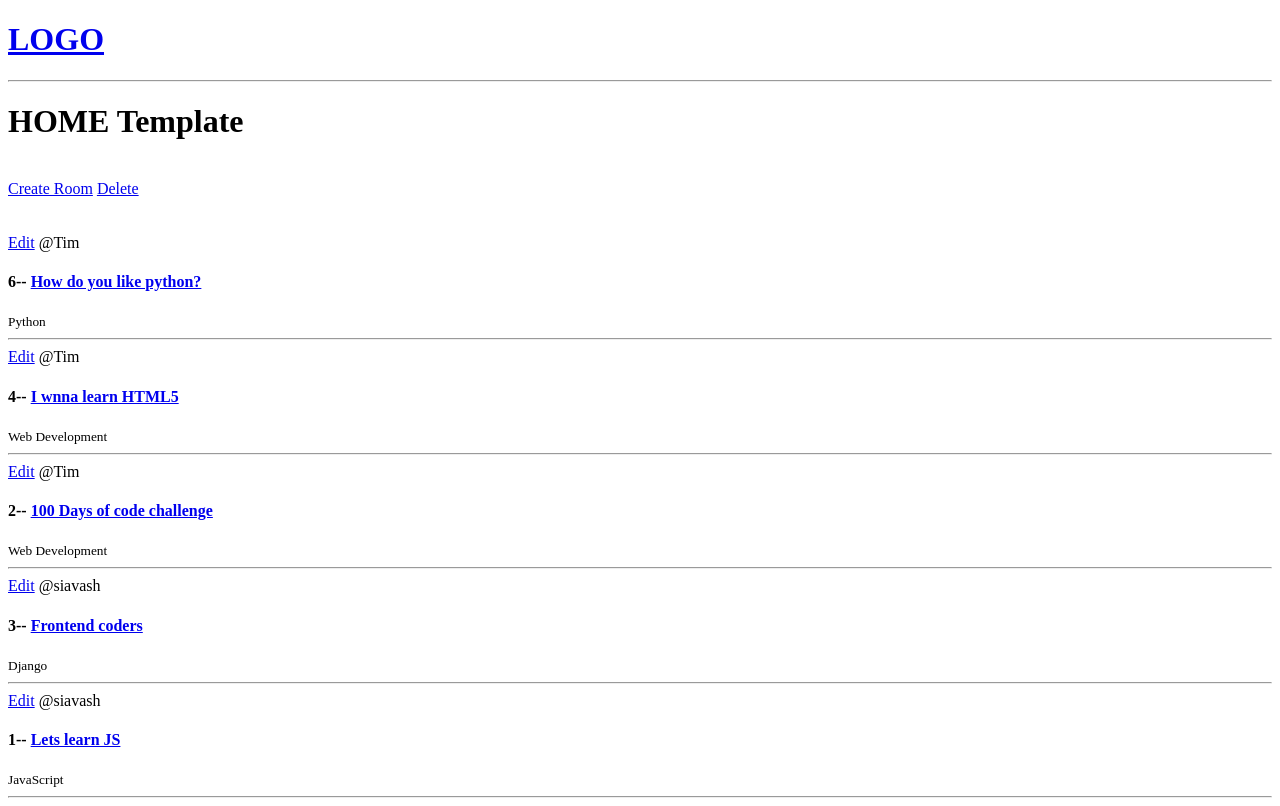
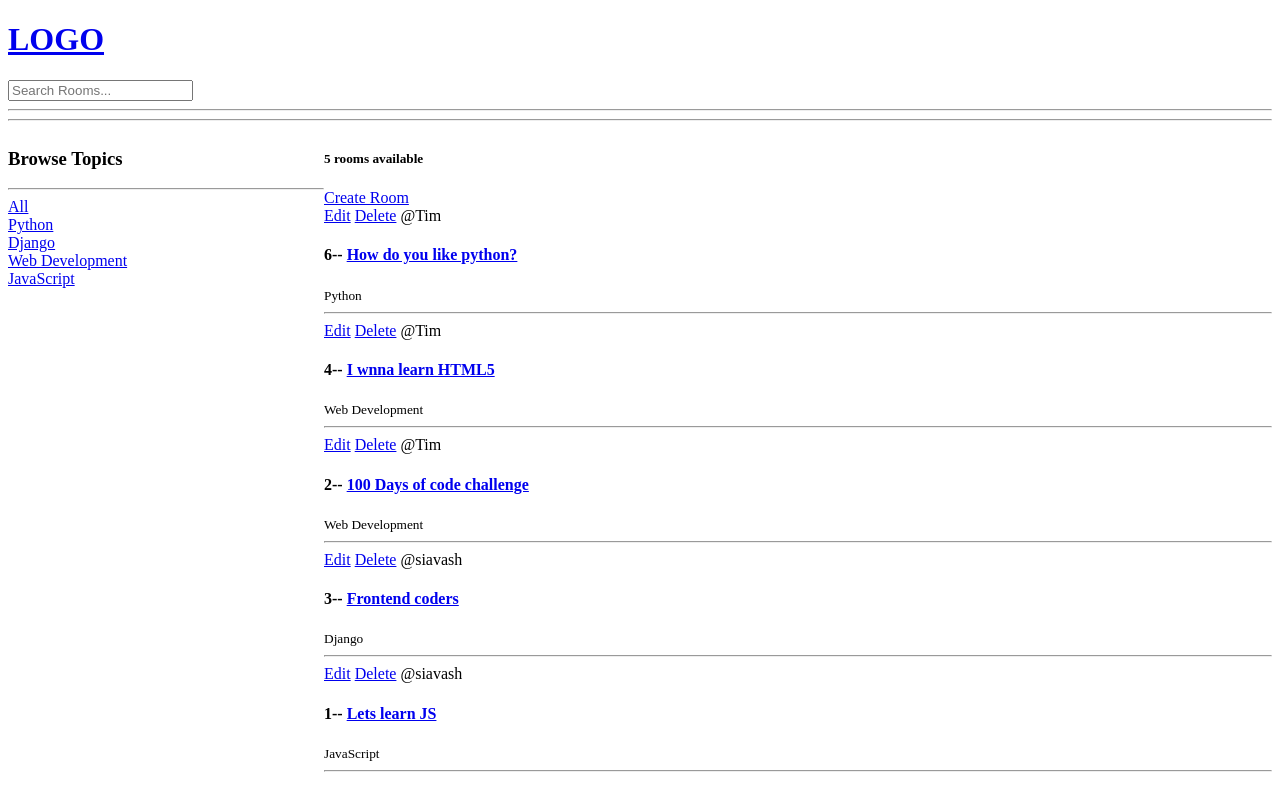
Before and after one commit to siavashaghdaie/Django-Tutorial, a Django app: page / in a window 1280 px wide. After the commit the page ends 772 px from the top, so only its background shows below. Run offline with Django 4.2, Linux system fonts and the light colour scheme; data comes from the database, SQL or seed files in the repository; both versions use the stored data as it was after the commit.

Commit message:
september 7th

```diff
--- a/review/reviewapp/templates/reviewapp/delete.html
+++ b/review/reviewapp/templates/reviewapp/delete.html
@@ -1,10 +1,10 @@
-{%extends 'main.htm'%}
+{%extends 'main.html'%}
 
 {% block content %}
 <form method="POST"action="">
 {%csrf_token%}
 <p>Are you sutre you want to delete? "{{obj}}"?</p>
-<a href="{{request.META.HTTP_REFER}}">Go Back</a>
+<a href="{{request.META.HTTP_REFERER}}">Go Back</a>
 <input type="submit" value="Confirm">
 </form>
 {% endblock content %}
--- a/review/reviewapp/templates/reviewapp/home.html
+++ b/review/reviewapp/templates/reviewapp/home.html
@@ -1,17 +1,43 @@
 {%extends 'main.html'%}
 
 {%block content%}
-<h1>HOME Template</h1>
-<br>
+
+
+<style>
+    .home-container {
+        display: grid;
+        grid-template-columns: 1fr 3fr;
+    }
+</style>
+
+
+
+
+<div class="home-container">
+
+    <div>
+        <h3>Browse Topics</h3>
+        <hr>
+        <div>
+            <a href=" {% url 'home'%} ">All</a>
+        </div>
+        {%for topic in topics%}
+            <div>
+                <a href=" {% url 'home'%}?q={{topic.name}} ">{{topic.name}}</a>
+            </div>
+
+        {%endfor %}
+    </div>
+
+    <div>
+        <h5>{{room_count}} rooms available</h5>
         <a href="{%url 'create-room'%}">Create Room</a>
-<a href="{%url 'delete-room'%}">Delete</a>
-<br><br><br>
         <div>
 
-    <div>
             {% for room in rooms %}
             <div>
                 <a href="{% url 'update-room' room.id %}">Edit</a>
+                <a href="{% url 'delete-room' room.id %}">Delete</a>
                 <span>@{{room.host.username}}</span>
                 <h4>{{room.id }}-- <a href="{% url 'room' room.id %}">{{room.name}}</a></h4>
                 <small>{{room.topic.name}}</small>
@@ -20,4 +46,6 @@
             {% endfor %}
         </div>
     </div>
+
+</div>
 {%endblock content%}
--- a/review/reviewapp/views.py
+++ b/review/reviewapp/views.py
@@ -1,5 +1,6 @@
 from django.shortcuts import render, redirect
-from .models import Room
+from django.db.models import Q
+from .models import Room, Topic
 from .forms import RoomForm
 
 # rooms = [
@@ -9,8 +10,19 @@ from .forms import RoomForm
 # ]
 
 def home(request):
-    rooms = Room.objects.all()
-    context = {'rooms': rooms}
+    if request.GET.get('q') != None:
+        q = request.GET.get('q')
+    else:
+        q = ''
+
+    rooms = Room.objects.filter(
+        Q(topic__name__icontains = q) |
+        Q(name__icontains = q) |
+        Q(description__icontains = q)
+        )
+    topics = Topic.objects.all
+    room_count = rooms.count()
+    context = {'rooms': rooms, 'topics':topics, 'room_count':room_count}
     return render (request, 'reviewapp/home.html', context)
 
 def room(request, pk):
@@ -53,4 +65,4 @@ def deleteRoom(request, pk):
     if request.method == 'POST':
         room.delete()
         return redirect('home')
-    return render(request, 'base/delete.html', {'obj':room})
+    return render(request, 'reviewapp/delete.html', {'obj':room})
--- a/review/templates/main.html
+++ b/review/templates/main.html
@@ -7,10 +7,12 @@
 </head>
 <body>
 
+
+
     <a href="/">
         <h1>LOGO</h1>
     </a>
-
+    {% include 'nav.html' %}
     <hr>
 
 
--- a/review/templates/nav.html
+++ b/review/templates/nav.html
@@ -1,5 +1,7 @@
-<a href="/">
-    <h1>LOGO</h1>
-</a>
+
+
+<form method="GET" action="{%url 'home' %}">
+    <input type="text" name='q' placeholder='Search Rooms...'>
+</form>
 
 <hr>
```
Also changed, not shown: review/db.sqlite3. Lines whose indentation alone changed are shown as unchanged.
